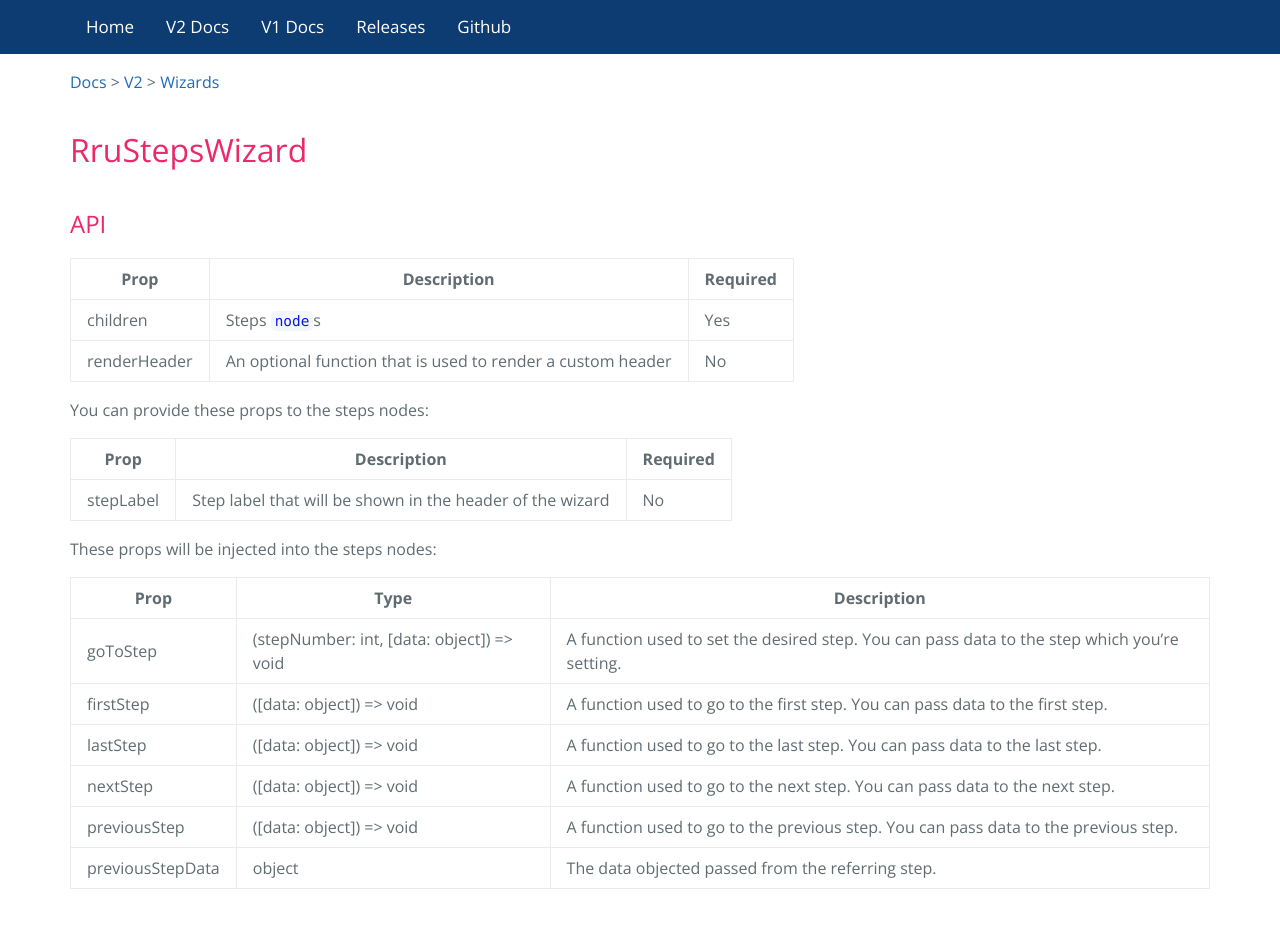
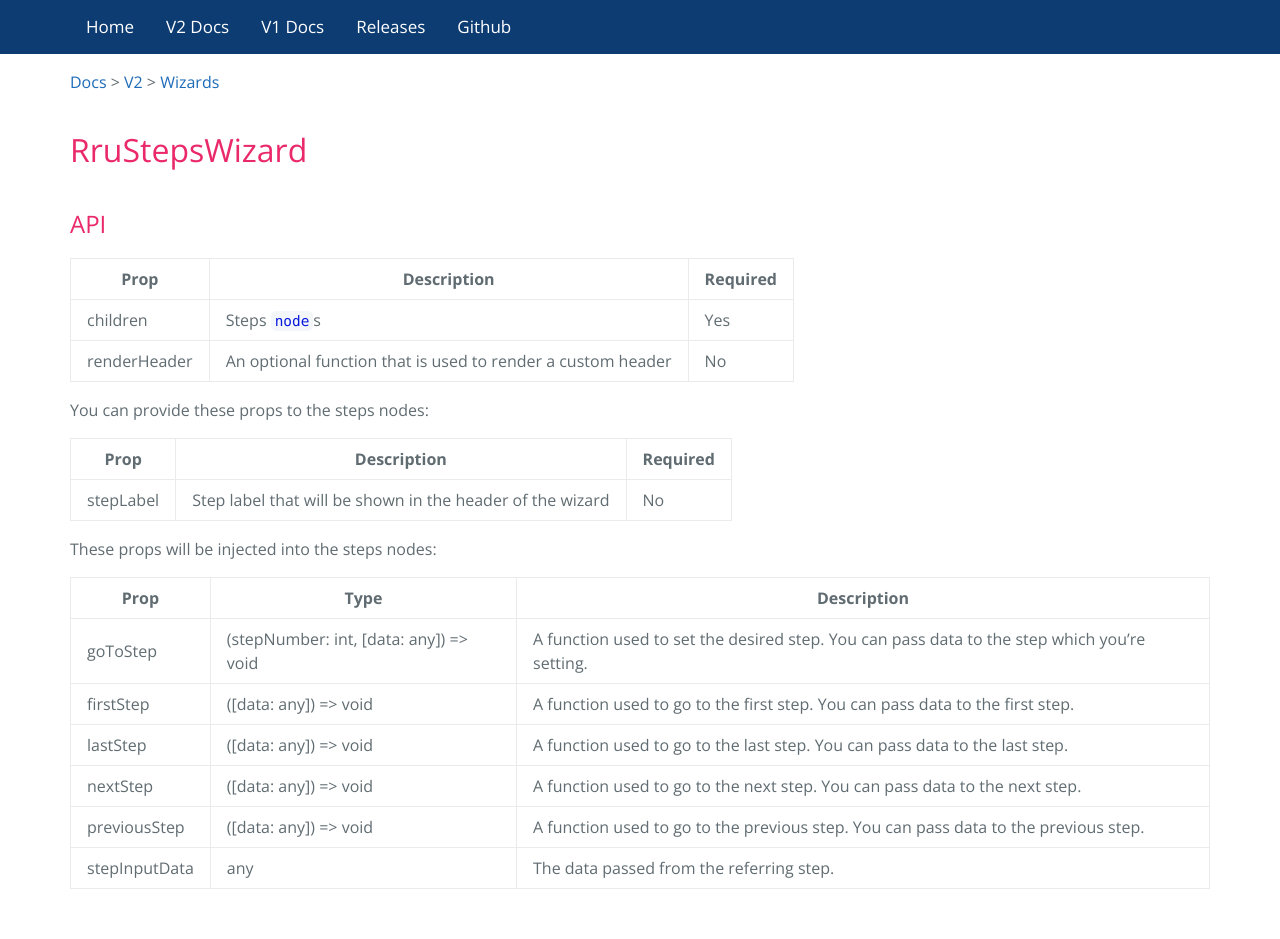
Before and after one commit to coder966/react-rich-ui, a Jekyll site: the page built from docs/v2/components/RruStepsWizard.md, in a window 1280 px wide. Built offline with Jekyll 4.4.1, drawn with Linux system fonts in a browser that asks for light colours; our own code applies the rules of GitHub Pages for plain Markdown files.

Commit message:
RruStepsWizard: rename previousStepData to stepInputData because the input data could be from steps other than the directly previous step (breaking)

```diff
--- a/docs/v2/components/RruStepsWizard.md
+++ b/docs/v2/components/RruStepsWizard.md
@@ -17,11 +17,11 @@ You can provide these props to the steps nodes:
 
 These props will be injected into the steps nodes:
 
-| Prop             | Type                                      | Description                                                                                  |
-| ---------------- | ----------------------------------------- | -------------------------------------------------------------------------------------------- |
-| goToStep         | (stepNumber: int, [data: object]) => void | A function used to set the desired step. You can pass data to the step which you're setting. |
-| firstStep        | ([data: object]) => void                  | A function used to go to the first step. You can pass data to the first step.                |
-| lastStep         | ([data: object]) => void                  | A function used to go to the last step. You can pass data to the last step.                  |
-| nextStep         | ([data: object]) => void                  | A function used to go to the next step. You can pass data to the next step.                  |
-| previousStep     | ([data: object]) => void                  | A function used to go to the previous step. You can pass data to the previous step.          |
-| previousStepData | object                                    | The data objected passed from the referring step.                                            |
+| Prop          | Type                                   | Description                                                                                  |
+| ------------- | -------------------------------------- | -------------------------------------------------------------------------------------------- |
+| goToStep      | (stepNumber: int, [data: any]) => void | A function used to set the desired step. You can pass data to the step which you're setting. |
+| firstStep     | ([data: any]) => void                  | A function used to go to the first step. You can pass data to the first step.                |
+| lastStep      | ([data: any]) => void                  | A function used to go to the last step. You can pass data to the last step.                  |
+| nextStep      | ([data: any]) => void                  | A function used to go to the next step. You can pass data to the next step.                  |
+| previousStep  | ([data: any]) => void                  | A function used to go to the previous step. You can pass data to the previous step.          |
+| stepInputData | any                                    | The data passed from the referring step.                                                     |
--- a/src/steps-wizard/RruStepsWizard.tsx
+++ b/src/steps-wizard/RruStepsWizard.tsx
@@ -12,7 +12,7 @@ import RruStepsWizardStepProps from './types/RruStepsWizardStepProps';
  */
 const RruStepsWizard: FC<RruStepsWizardProps> = (props) => {
   const [currentStepNumber, setCurrentStepNumber] = useState(1);
-  const [previousStepData, setPreviousStepData] = useState<object | undefined>();
+  const [stepInputData, setStepInputData] = useState<object | undefined>();
 
   const stepsComponents = Array.isArray(props.children) ? props.children : props.children ? [props.children] : [];
 
@@ -32,7 +32,7 @@ const RruStepsWizard: FC<RruStepsWizardProps> = (props) => {
     }
 
     // call order is critical
-    setPreviousStepData(data);
+    setStepInputData(data);
     setCurrentStepNumber(stepNumber);
   };
 
@@ -78,7 +78,7 @@ const RruStepsWizard: FC<RruStepsWizardProps> = (props) => {
               lastStep,
               nextStep,
               previousStep,
-              previousStepData,
+              stepInputData,
             };
             return React.cloneElement(stepsComponents[index], stepProps);
           } else {
--- a/src/steps-wizard/types/RruStepsWizardStepProps.ts
+++ b/src/steps-wizard/types/RruStepsWizardStepProps.ts
@@ -19,7 +19,7 @@ interface RruStepsWizardStepProps {
   previousStep: (data?: any) => void;
 
   /** The data sent by the caller step (normally previous step) */
-  previousStepData: any | undefined;
+  stepInputData: any | undefined;
 
 }
 
```
Also changed, not shown: stories/RruStepsWizard.stories.tsx (+6 -6 lines).
